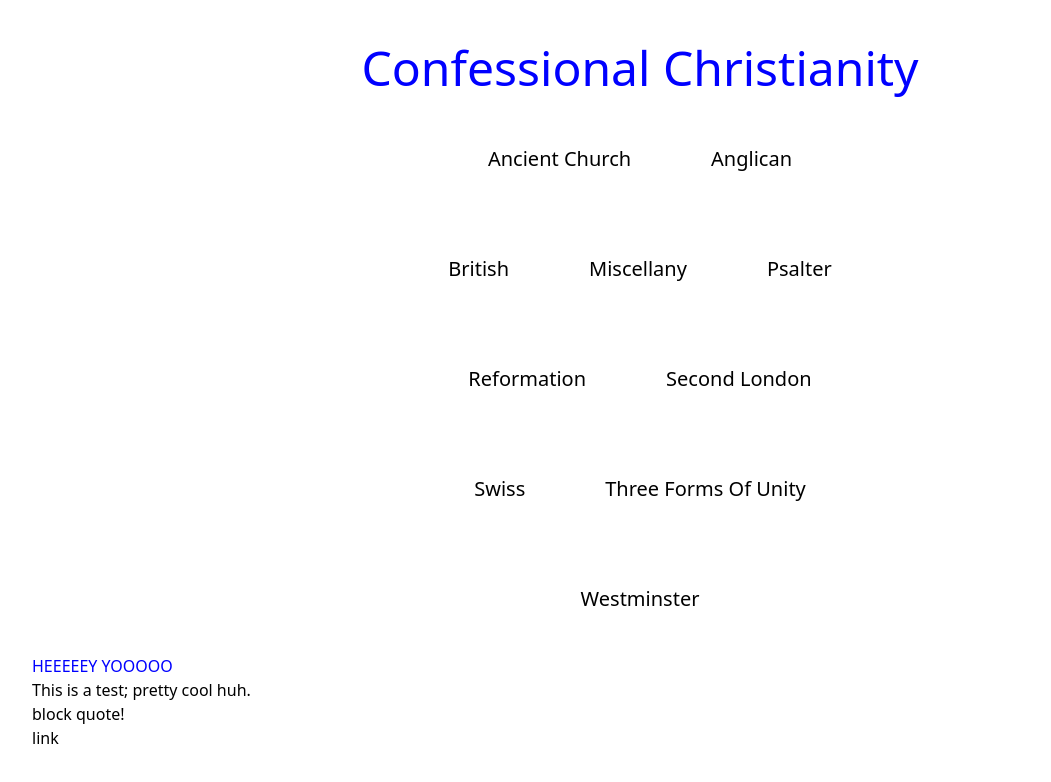
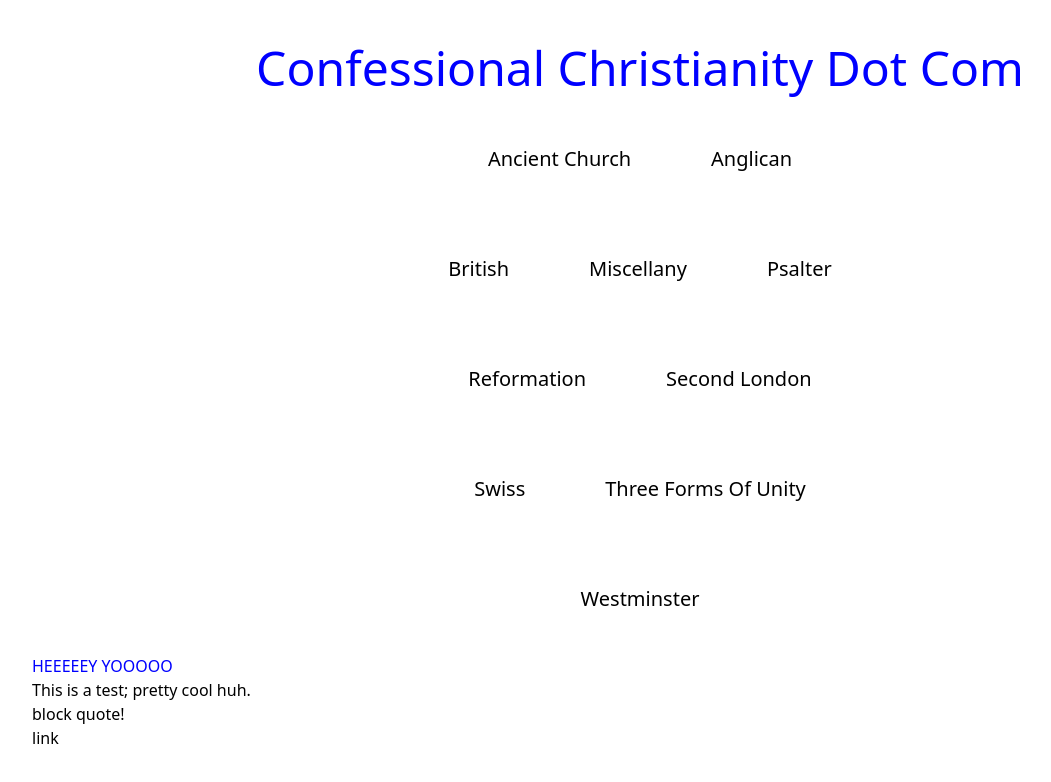
Before and after one commit to MaxwellKendall/confessional-christianity-node, a Next.js app: page / in a window 1280 px wide. Shown: the top 782 px of the page, without its empty margins (0-1051 px from the left). Built offline with nearby package versions, Linux system fonts and the light colour scheme.

Commit message:
adding stupid change

```diff
--- a/pages/index.js
+++ b/pages/index.js
@@ -48,7 +48,7 @@
 
     return (
         <div className="home flex flex-col p-8">
-            <h1 className="text-center text-5xl">Confessional Christianity</h1>
+            <h1 className="text-center text-5xl">Confessional Christianity Dot Com</h1>
             <ul className="flex w-2/4 self-center justify-center px-12 items-center flex-wrap relative">
                 {confessions.map((confession) => {
                     const clickHandler = (e) => toggleFolder(e, confession.folder);
```
